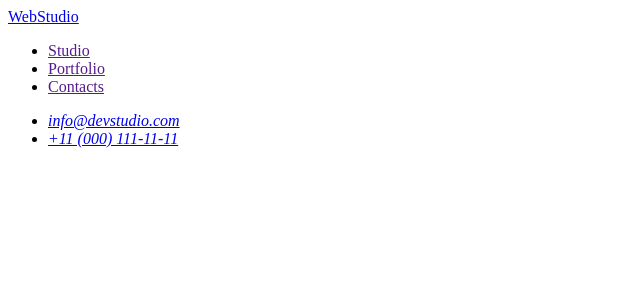
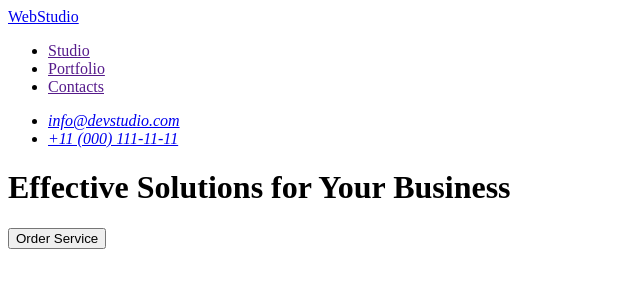
Before and after one commit to BohdanLikhina/goit-markup-hw-01, a plain HTML site: page index.html in a window 1280 px wide. Shown: the whole page, without its empty margins (0-640 px from the left). Drawn offline with Linux system fonts and the light colour scheme.

Commit message:
add H1 and button

```diff
--- a/index.html
+++ b/index.html
@@ -22,5 +22,7 @@
             </ul>
         </address>
     </header>
+    <h1>Effective Solutions for Your Business</h1>
+    <button type="button">Order Service</button>
 </body>
 </html>
```
